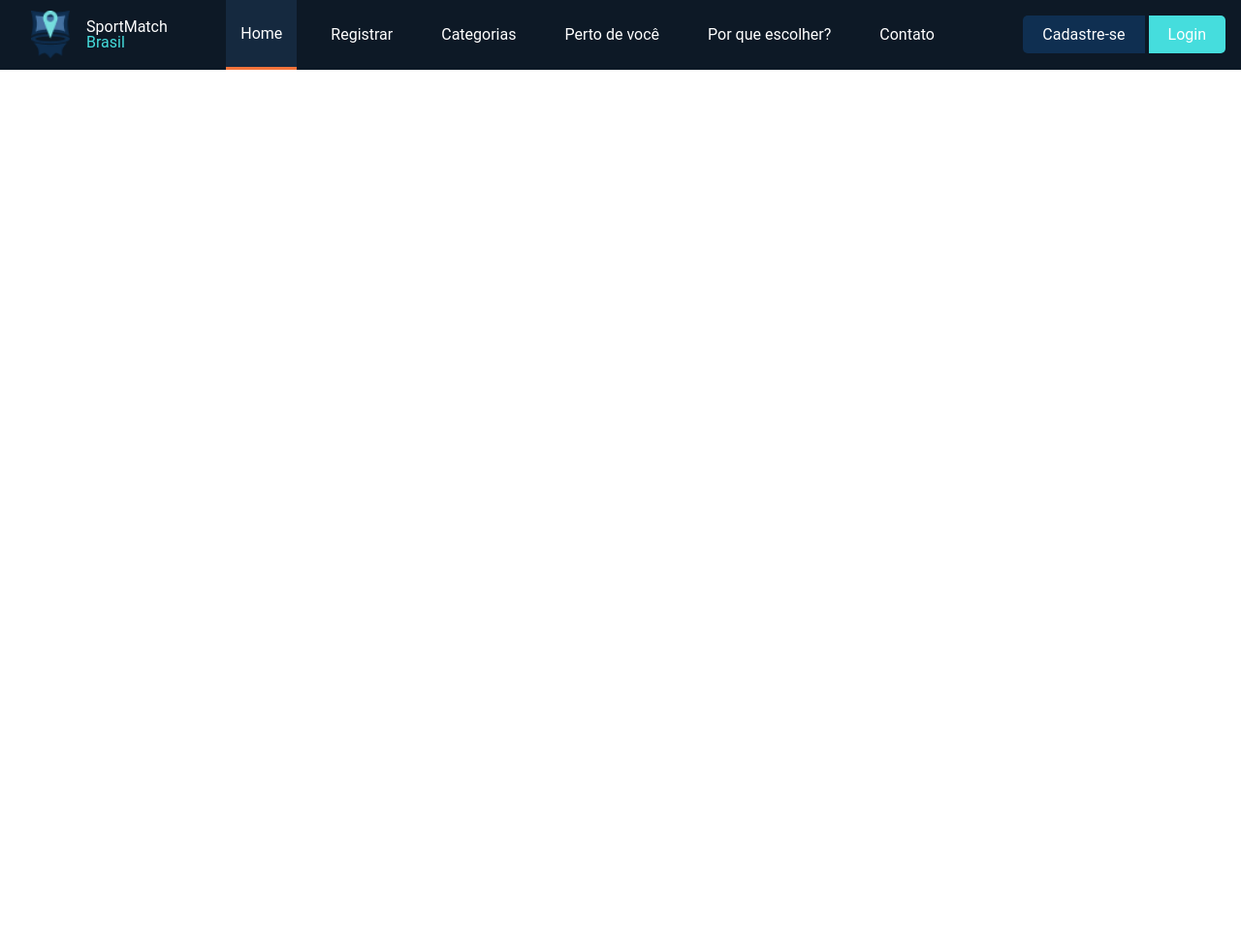
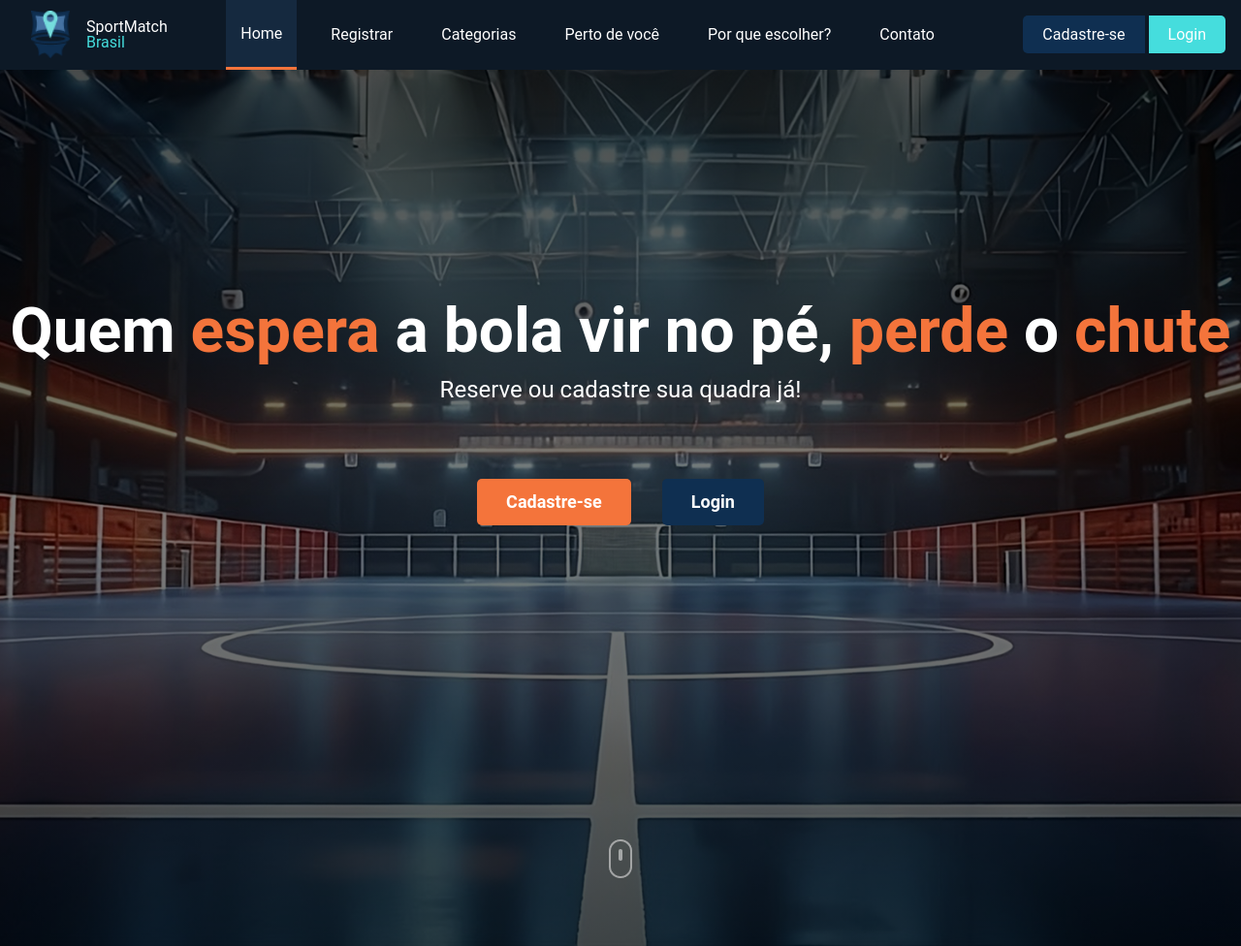
Before and after one commit to EstevaoLocks/ReservaDeQuadras, a PHP site: page / in a window 1280 px wide. Shown: the whole page at 97% size. Before the commit the page ends 72 px from the top, so only its background shows below. Run offline with PHP 8.4, Linux system fonts and the light colour scheme.

Commit message:
Add reader

```diff
--- a/assets/css/style.css
+++ b/assets/css/style.css
@@ -180,6 +180,84 @@ body {
     background-color: #cf901a;
 }
 
+header.home {
+    height: 904px;
+    background-image: url('../img/quadra-fut.png');
+    background-size: cover;
+    background-position: center;
+
+    color: #ffffff;
+}
+
+header.home div.gradiente {
+    height: 100%;
+    width: 100%;
+    display: flex;
+    flex-direction: column;
+
+    background: linear-gradient(to bottom, #000000b4, #00000080, #000000b4);
+}
+
+header.home .conteudo-header {
+    height: 80%;
+    width: 100%;
+
+    display: flex;
+    flex-direction: column;
+    justify-content: center;
+    align-items: center;
+}
+
+header.home h1 {
+    font-size: 64px;
+    font-weight: bold;
+    text-align: center;
+
+    margin-bottom: 16px;
+}
+
+header.home p {
+    font-size: 24px;
+    text-align: center;
+
+    margin-bottom: 64px;
+}
+
+header.home code {
+    color: #F4743B;
+}
+
+header.home .btns-header {
+    font-size: 18px;
+    font-weight: bold;
+
+    display: flex;
+    justify-content: center;
+    align-items: center;
+}
+
+.btns-header .btn-primary1, .btns-header .btn-primary2 {
+    padding: 15px 30px;
+
+    font-size: 18px;
+}
+
+header.home .figura {
+    align-self: flex-start;
+    display: flex;
+    justify-content: center;
+    align-items: center;
+
+    width: 100%;
+    height: 20%;
+}
+
+header.home .figura img {
+    width: 10%;
+    max-width: 24px;
+    height: auto;
+}
+
 /*   CSS Celular e Tablet   */
 @media (max-width: 768px) {
     .menu ul {
--- a/index.php
+++ b/index.php
@@ -40,6 +40,32 @@
                 <a class="btn-secondary1 union" href="#">Login</a>
             </div>
         </div>
-    </nav>
+    </nav><!-- Fim Menu -->
+
+    <!-- Conteúdo Principal ----------- -->
+
+    <!-- Cabeçalho Home -->
+    <header class="home">
+        <!-- Gradiente -->
+        <div class="gradiente">
+            <!-- Conteúdo Header -->
+            <div class="conteudo-header">
+                <!-- Textos -->
+                <h1>Quem <code>espera</code> a bola vir no pé, <code>perde</code> o <code>chute</code></h1>
+                <p>Reserve ou cadastre sua quadra já!</p>
+
+                <!-- Botões -->
+                <div class="btns-header">
+                    <a class="btn-primary2" href="#">Cadastre-se</a>
+                    <a class="btn-primary1" href="#">Login</a>
+                </div>
+            </div>
+
+            <!-- Figura -->
+            <div class="figura">
+                <img src="assets/img/figuraMouse.png" alt="Icone de mouse">
+            </div>
+        </div>
+    </header>
 </body>
 </html>
```
Also changed, not shown: assets/img/figuraMouse.png (added), assets/img/quadra-fut.png (added).
